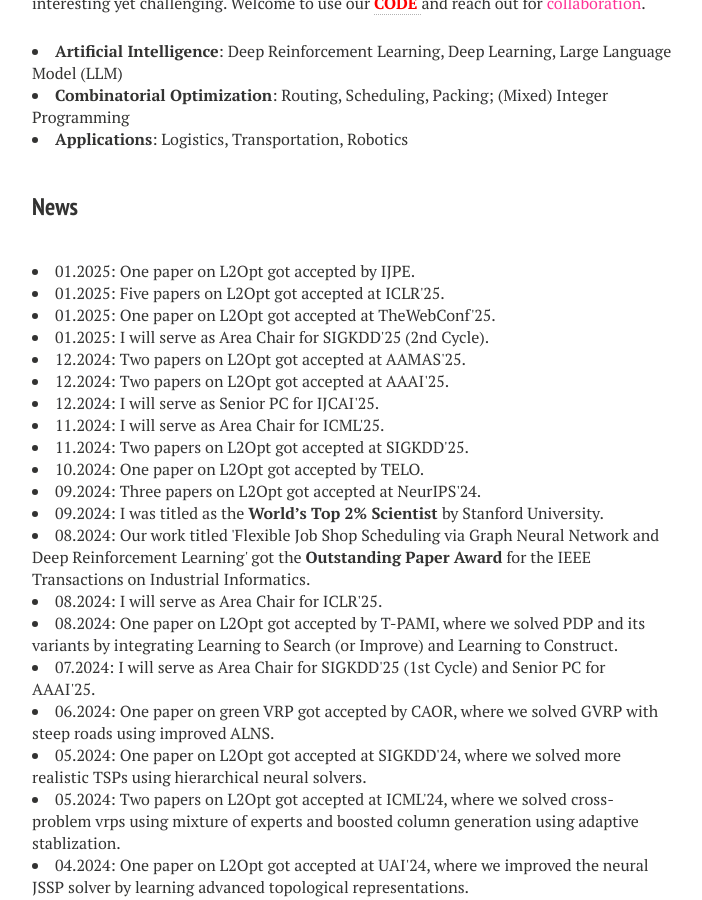
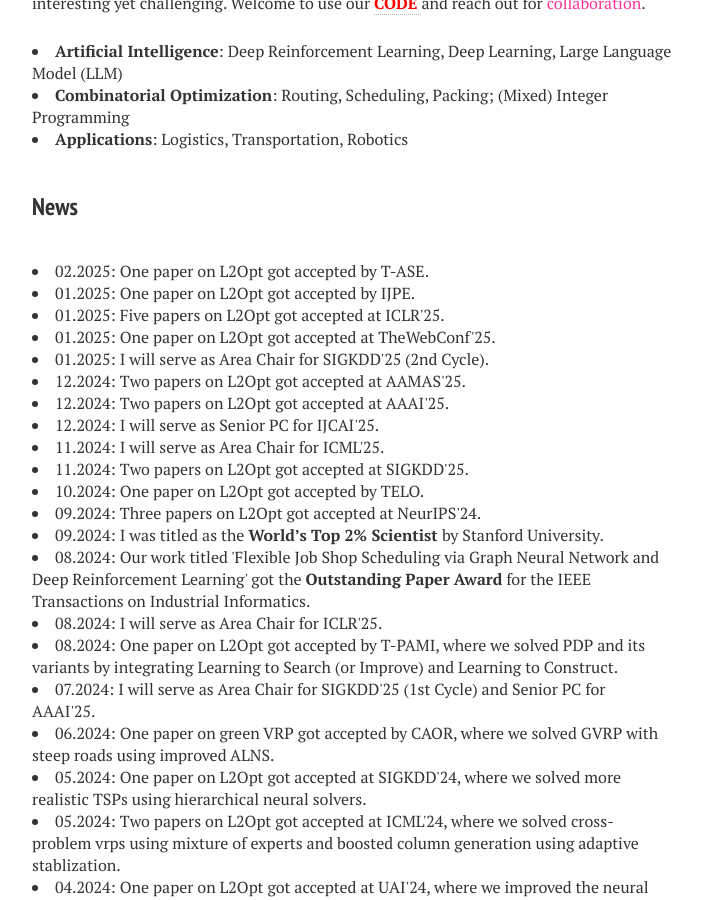
Before and after one commit to zhiguangcaosg/zhiguangcaosg.github.io, a Jekyll site: the page built from index.md, in a window 1280 px wide and 900 px high, scrolled down 812 px. Shown: the whole window, without its empty margins (288-990 px from the left). Built offline with Jekyll 4.4.1, drawn with Linux system fonts in a browser that asks for light colours; nearby versions of some CDN libraries.

Commit message:
Update index.md

```diff
--- a/index.md
+++ b/index.md
@@ -38,6 +38,10 @@ image: banner1.png
 </li>
 
 <h3 style="margin-bottom:-8px;padding-top:20px;">News</h3> <br>
+
+<li>
+02.2025:  One paper on L2Opt got accepted by T-ASE.
+</li>
 
 <li>
 01.2025:  One paper on L2Opt got accepted by IJPE.
```
